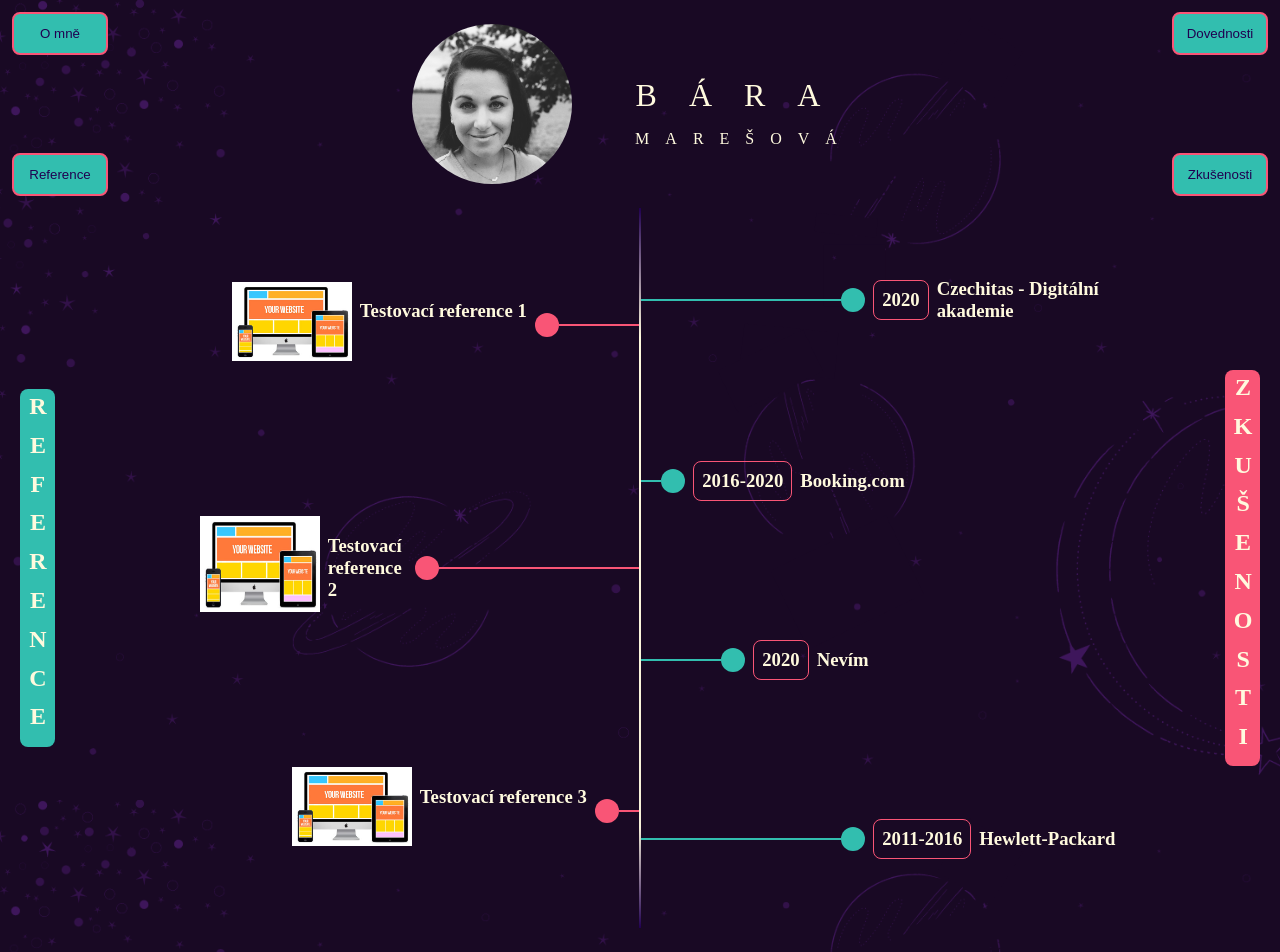
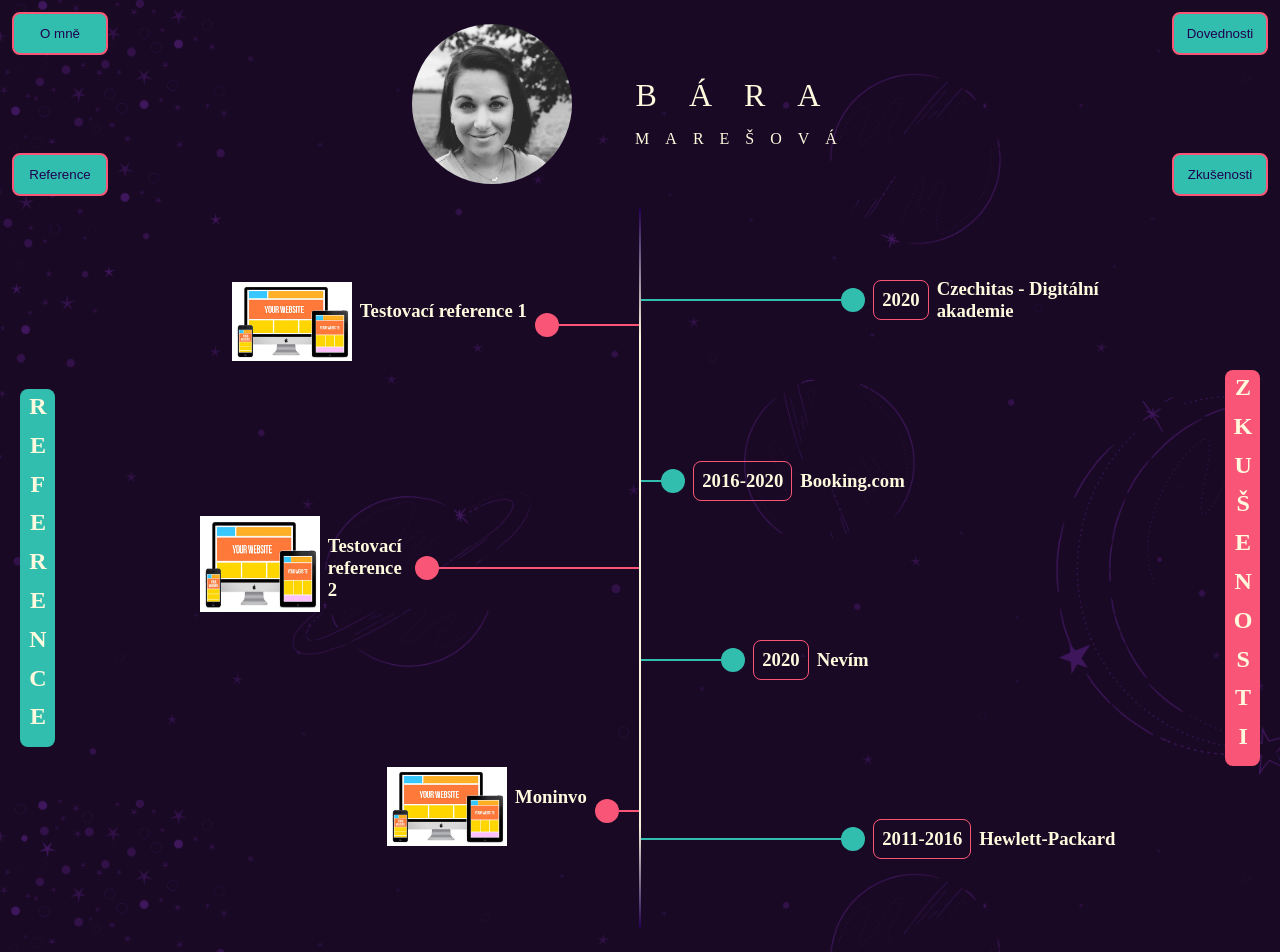
Before and after one commit to BaraMaresova/portfolio, a React (Create React App) app in the folder baramaresova/: page / in a window 1280 px wide. Shown: the top 952 px of the page. Built offline with nearby package versions, Linux system fonts and the light colour scheme.

Commit message:
pokusy s a

```diff
--- a/baramaresova/src/components/References/References.jsx
+++ b/baramaresova/src/components/References/References.jsx
@@ -22,7 +22,7 @@ export const References = () => {
         />
         <ReferenceItem
           ref_src={test_reference}
-          ref_name="Testovací reference 3"
+          ref_name={"Moninvo"}
           ref_details="testovací reference z roku 2021 bla bla bla, JS, React, jQuery, sass, apod."
           r_line_length="referenceLine "
         />
--- a/baramaresova/src/components/References/references.scss
+++ b/baramaresova/src/components/References/references.scss
@@ -27,4 +27,5 @@
     padding: 4px;
     border-radius: 8px;
   }
+
 }
```
